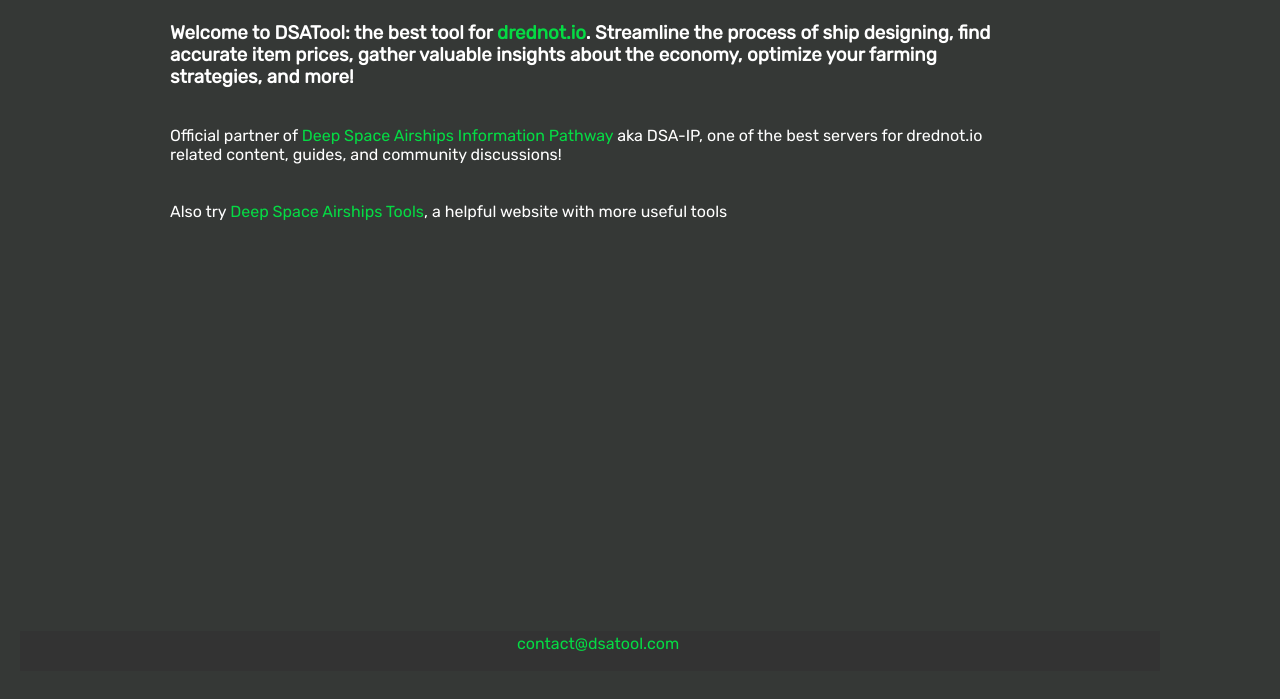
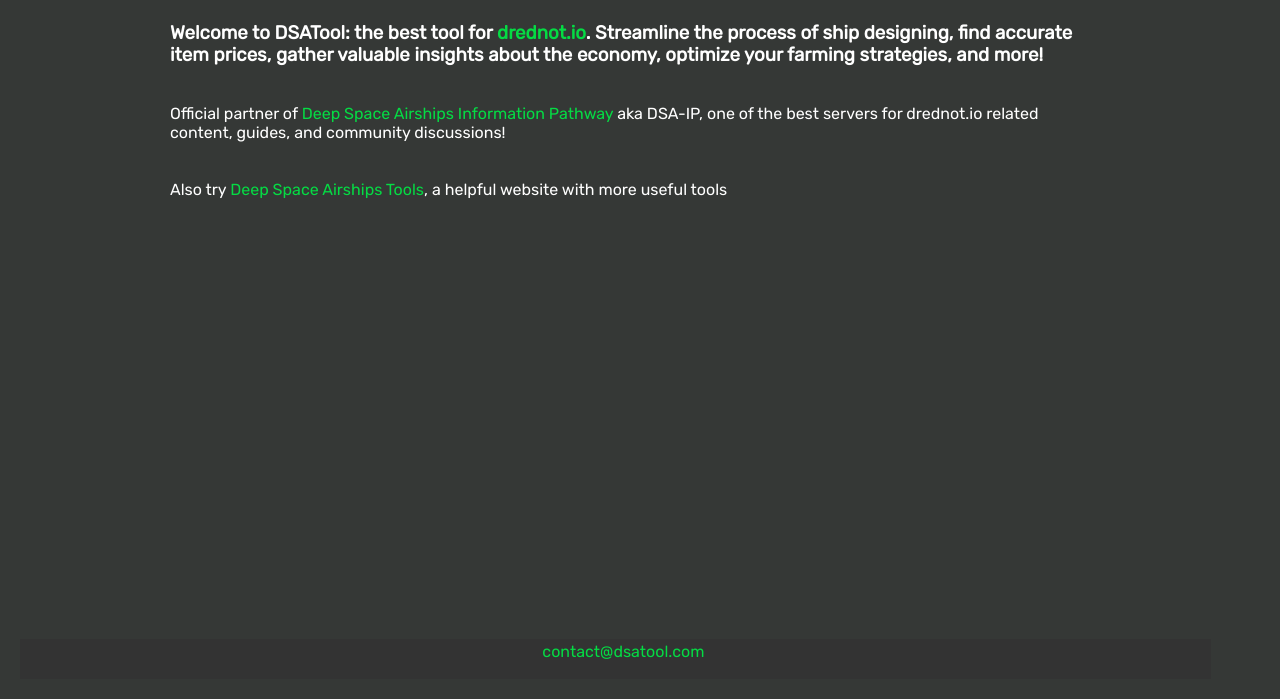
Before and after one commit to rowandwhelan/dsatool, a website built with Vite: page index.html in a window 1280 px wide. Shown: the part 191-890 px from the top of the page. Built offline with nearby package versions, Linux system fonts and the light colour scheme.

Commit message:
Update main.css

```diff
--- a/public/main.css
+++ b/public/main.css
@@ -210,8 +210,8 @@
 
 #page-container {
   position: relative;
-  min-height: 99vh;
-  width: 90vw;
+  min-height: 100vh;
+  width: 94vw;
 }
 
 #content-wrap {
```
